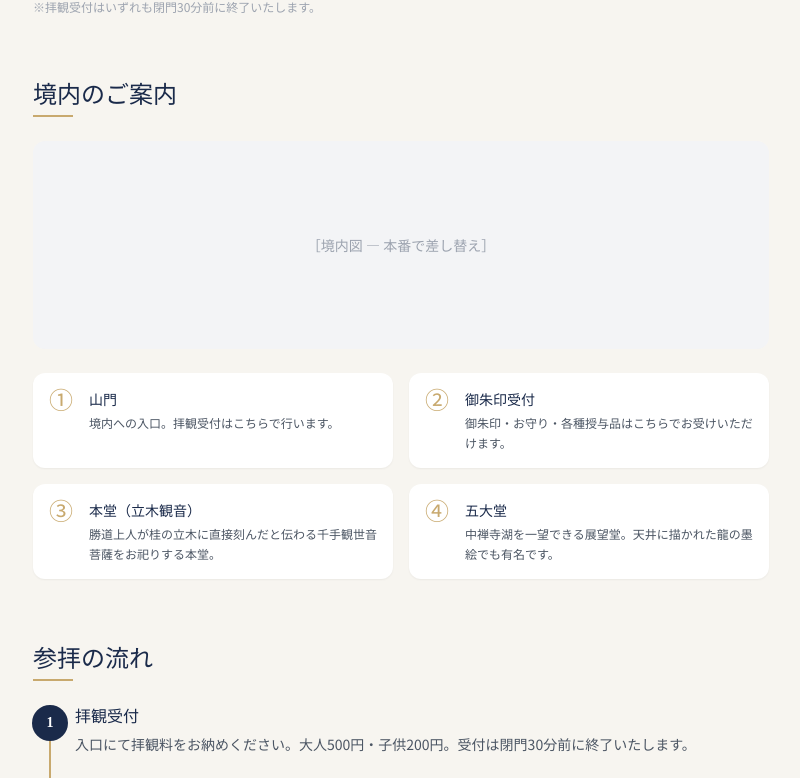
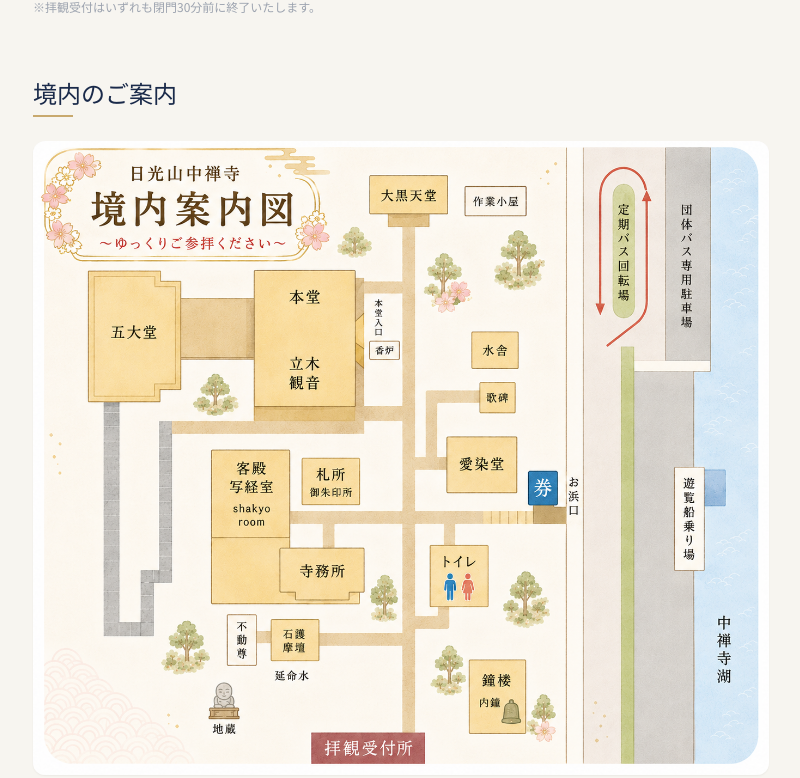
Before and after one commit to tachikikannon/tachikikannon, a Next.js app: page /about in a window 1280 px wide. Shown: the part 815-1593 px from the top of the page, without its empty margins (239-1039 px from the left). Built offline with nearby package versions, Linux system fonts and the light colour scheme; no server answers; the database is empty.

Commit message:
境内案内図を地図画像に差し替え

```diff
--- a/src/app/about/page.tsx
+++ b/src/app/about/page.tsx
@@ -96,8 +96,8 @@ export default async function AboutPage() {
           <section id="map">
             <h2 className="text-2xl font-serif text-navy mb-1">境内のご案内</h2>
             <div className="w-10 h-0.5 bg-gold mb-6" />
-            <div className="bg-gray-100 rounded-xl h-52 flex items-center justify-center text-gray-400 text-sm mb-6">
-              ［境内図 — 本番で差し替え］
+            <div className="rounded-xl overflow-hidden shadow-sm mb-6">
+              <Image src="/images/keidainotizu.png" alt="境内案内図" width={800} height={600} className="w-full h-auto" />
             </div>
             <div className="grid md:grid-cols-2 gap-4">
               {[
--- a/src/app/grounds/page.tsx
+++ b/src/app/grounds/page.tsx
@@ -56,8 +56,8 @@ export default async function GroundsPage() {
           <section>
             <h2 className="text-2xl font-serif text-navy mb-1">境内マップ</h2>
             <div className="w-10 h-0.5 bg-gold mb-6" />
-            <div className="bg-gray-100 rounded-xl h-56 flex items-center justify-center text-gray-400 text-sm">
-              ［境内図 — 本番で差し替え］
+            <div className="rounded-xl overflow-hidden shadow-sm">
+              <Image src="/images/keidainotizu.png" alt="境内案内図" width={800} height={600} className="w-full h-auto" />
             </div>
           </section>
 
```
Also changed, not shown: public/images/keidainotizu.png (added).
